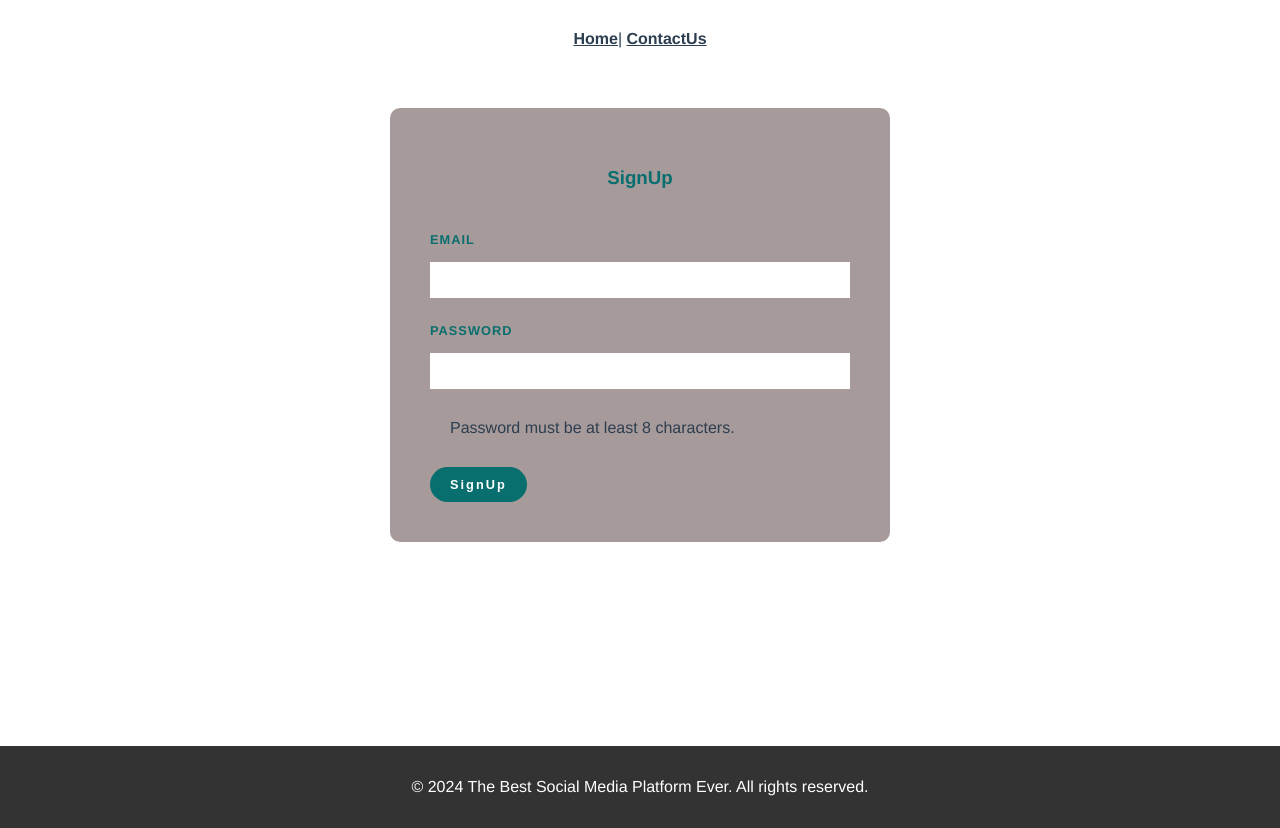
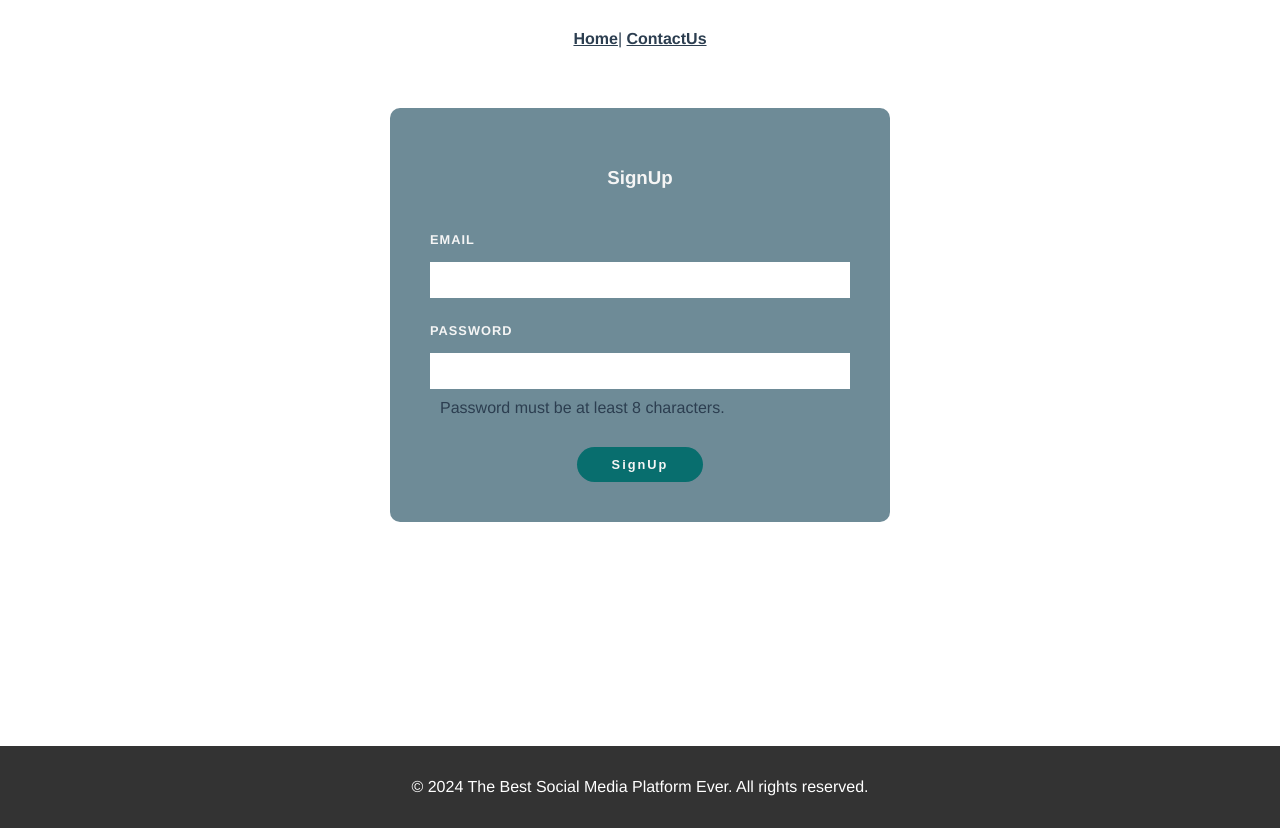
Before and after one commit to Joosep-Tamm/WAD_AZ_HW4, a Vue app: page /signup in a window 1280 px wide. Both pictures are taken after a click on the button "SignUp". Built offline with nearby package versions, Linux system fonts and the light colour scheme.

Commit message:
consistent style

```diff
--- a/src/App.vue
+++ b/src/App.vue
@@ -68,16 +68,17 @@ nav a.router-link-exact-active {
 }
 button{
   border-radius: 36px;
-  background: #FEE996;
+  background: rgb(8, 110, 110);
   border:0;
   font-weight: 700;
   font-size: 0.8em;
   display: block;
   padding: 10px 16px;
   letter-spacing: 2px;
+  color: whitesmoke
 }
 button:hover {
-  background: #dec870;
+  background: rgb(4, 63, 63);
   cursor: pointer;
 }
 
--- a/src/router/index.js
+++ b/src/router/index.js
@@ -80,14 +80,6 @@ const routes = [{
     path: "/contactus",
     name: "ContactUs",
     component: ContactUs,
-},
-{ //will route to MainPage view if none of the previous routes apply
-    path: "/:catchAll(.*)",
-    name: "MainPage",
-    component: MainPage,
-    beforeEnter: async (to, from, next) => {
-        next('/login')
-    }
 }
 ]
 
--- a/src/views/APost.vue
+++ b/src/views/APost.vue
@@ -1,13 +1,13 @@
 <template>
   <div class="A Post">
-    <div id="form">
+    <div class="form">
       <h3>A Post</h3>
       <label for="body">Body: </label>
       <input name="body" type="text" id="body" required v-model="post.body" />
-    </div>
-    <div class="container">
-      <button @click="updatePost" class="updatePost">Update Post</button>
-      <button @click="deletePost" class="deletePost">Delete Post</button>
+      <div class="container">
+        <button @click="updatePost" class="updatePost">Update Post</button>
+        <button @click="deletePost" class="deletePost">Delete Post</button>
+      </div>
     </div>
   </div>
 </template>
@@ -68,20 +68,22 @@ export default {
 </script>
 
 <style scoped>
-#form {
+.form {
   max-width: 420px;
   margin: 30px auto;
-  background: rgb(167, 154, 154);
+  background: #6e8b97;
   text-align: left;
   padding: 40px;
   border-radius: 10px;
 }
+
 h3 {
   text-align: center;
-  color: rgb(8, 110, 110);
+  color: whitesmoke;
 }
+
 label {
-  color: rgb(8, 110, 110);
+  color: whitesmoke;
   display: inline-block;
   margin: 25px 0 15px;
   font-size: 0.8em;
@@ -89,6 +91,7 @@ label {
   letter-spacing: 1px;
   font-weight: bold;
 }
+
 input {
   display: block;
   padding: 10px 6px;
@@ -98,19 +101,22 @@ input {
   border-bottom: 1px solid white;
   color: blue;
 }
+
 button {
   background: rgb(8, 110, 110);
   border: 0;
   padding: 10px 20px;
   margin-top: 20px;
-  color: white;
+  color: whitesmoke;
   border-radius: 20px;
 }
+
 button:hover {
-    cursor: pointer;
+  cursor: pointer;
 }
+
 .container {
   display: flex;
-  justify-content: center;
+  justify-content: space-evenly;
 }
 </style>
--- a/src/views/AddPost.vue
+++ b/src/views/AddPost.vue
@@ -51,17 +51,17 @@
   .form {
     max-width: 420px;
     margin: 30px auto;
-    background: rgb(167, 154, 154);
+    background: #6e8b97;
     text-align: left;
     padding: 40px;
     border-radius: 10px;
   }
   h3 {
     text-align: center;
-    color: rgb(8, 110, 110);
+    color: whitesmoke;
   }
   label {
-    color: rgb(8, 110, 110);
+    color: whitesmoke;
     display: inline-block;
     margin: 25px 0 15px;
     font-size: 0.8em;
@@ -83,7 +83,7 @@
     border: 0;
     padding: 10px 20px;
     margin-top: 20px;
-    color: white;
+    color: whitesmoke;
     border-radius: 20px;
     align-items: center;
     text-align: center;
--- a/src/views/LogIn.vue
+++ b/src/views/LogIn.vue
@@ -53,7 +53,7 @@ export default {
 .form {
   max-width: 420px;
   margin: 30px auto;
-  background: rgb(167, 154, 154);
+  background: #6e8b97;
   text-align: left;
   padding: 40px;
   border-radius: 10px;
@@ -61,11 +61,11 @@ export default {
 
 h3 {
   text-align: center;
-  color: rgb(8, 110, 110);
+  color: whitesmoke;
 }
 
 label {
-  color: rgb(8, 110, 110);
+  color: whitesmoke;
   display: inline-block;
   margin: 25px 0 15px;
   font-size: 0.8em;
@@ -84,17 +84,6 @@ input {
   color: blue;
 }
 
-button {
-  background: rgb(8, 110, 110);
-  border: 0;
-  padding: 10px 20px;
-  margin: 20px 20px 20px 20px;
-  color: white;
-  border-radius: 20px;
-  align-items: center;
-  text-align: center;
-}
-
 .center {
   margin: auto;
   border: 0;
--- a/src/views/MainPage.vue
+++ b/src/views/MainPage.vue
@@ -84,6 +84,7 @@ export default {
 <style scoped>
 h1 {
   font-size: 20px;
+  color: whitesmoke;
 }
 
 a {
--- a/src/views/SignUp.vue
+++ b/src/views/SignUp.vue
@@ -5,8 +5,10 @@
     <input type="email" name="email" required v-model="email">
     <label for="password">Password</label>
     <input type="password" name="password" required v-model="password">
-    <div v-if="errMsg">{{ errMsg }} </div>
-    <button @click="SignUp" class="SignUp">SignUp</button>
+    <div v-if="errMsg" class="errorMessage">{{ errMsg }} </div>
+    <div class="container">
+      <button @click="SignUp" class="center">SignUp</button>
+    </div>
   </div>
 </template>
 
@@ -87,7 +89,7 @@ export default {
 .form {
   max-width: 420px;
   margin: 30px auto;
-  background: rgb(167, 154, 154);
+  background: #6e8b97;
   text-align: left;
   padding: 40px;
   border-radius: 10px;
@@ -95,11 +97,11 @@ export default {
 
 h3 {
   text-align: center;
-  color: rgb(8, 110, 110);
+  color: whitesmoke;
 }
 
 label {
-  color: rgb(8, 110, 110);
+  color: whitesmoke;
   display: inline-block;
   margin: 25px 0 15px;
   font-size: 0.8em;
@@ -118,19 +120,20 @@ input {
   color: blue;
 }
 
-button {
-  background: rgb(8, 110, 110);
+.center {
+  margin: auto;
   border: 0;
   padding: 10px 20px;
   margin-top: 20px;
-  color: white;
-  border-radius: 20px;
-  align-items: center;
-  text-align: center;
+  width: 30%;
 }
 
-div {
-  padding: 10px 20px;
-  margin-top: 20px;
+.container {
+  display: flex;
+  justify-content: center;
+}
+
+.errorMessage {
+  padding: 10px;
 }
 </style>
```
